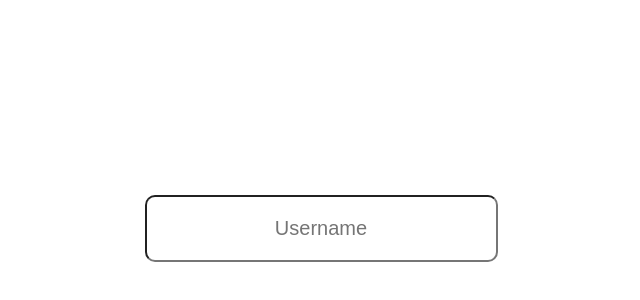
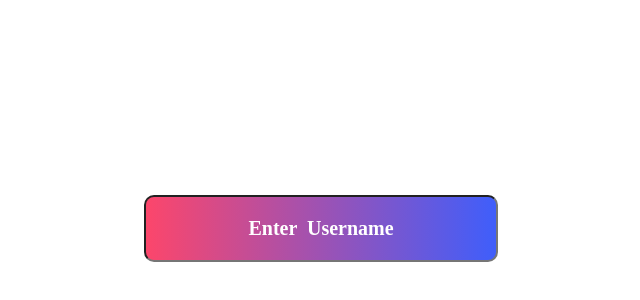
Before and after one commit to sportivearavind/HTML_Form_Validation, a plain HTML site: page index.html in a window 1280 px wide. Shown: the part 180-480 px from the top of the page, without its empty margins (349-989 px from the left). Drawn offline with Linux system fonts and the light colour scheme.

Commit message:
clore: placeholder modified

```diff
--- a/index.html
+++ b/index.html
@@ -11,7 +11,7 @@
     <form>
         <input
         type="text"
-        placeholder="Username"
+        placeholder="Enter  Username"
         id="username"
         pattern="[a-z] {1,15}"
         title="Username should only contain lowercase letters">
--- a/style.css
+++ b/style.css
@@ -5,6 +5,7 @@ body{
     width: 100%;
     justify-content: center;
     align-items: center;
+
 }
 
 #username{
@@ -13,4 +14,14 @@ body{
     text-align: center;
     border-radius: 10px;
     font-size: 20px;
+    background: linear-gradient(to right,#FC466B,#3F5EFB);
+    color: white;
+    font-weight: 600;
+    font-family: 'Times New Roman', Times, serif;
+
 }
+
+input::placeholder{
+    color: white;
+    font-family: 'Times New Roman', Times, serif;
+}
```
